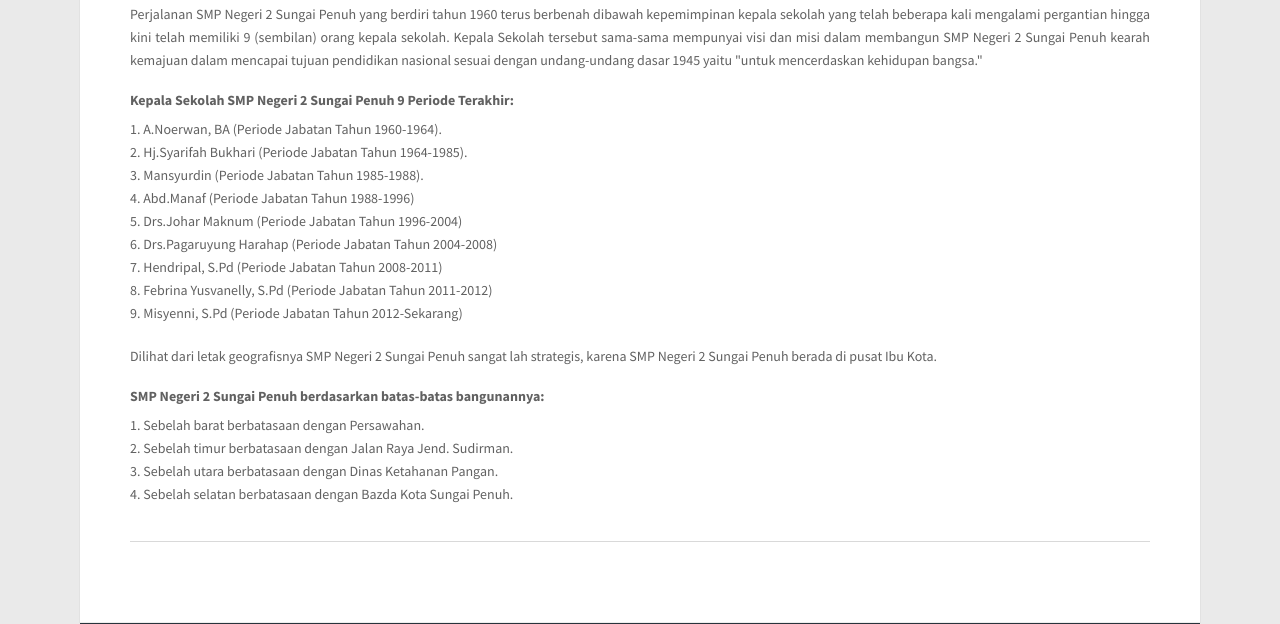
After one commit to novalkrnfds/SMPN2dev, a CodeIgniter app: page /SMPN2dev/profil/sejarah in a window 1280 px wide. The commit adds this page. Shown: the part 633-1257 px from the top of the page. Run offline with CodeIgniter, Linux system fonts and the light colour scheme; some libraries are stand-ins or nearby versions.

Commit message:
add sejarah sekolah

```diff
--- a/application/controllers/profil.php
+++ b/application/controllers/profil.php
@@ -11,6 +11,14 @@ class Profil extends CI_Controller {
 		$this->template->display('content/galeri');
 	}
 
+	public function sejarah(){
+		$this->template->display('content/profil/sejarah');
+	}
+
+	public function saranaprasarana(){
+		$this->template->display('content/profil/saranaprasarana');
+	}
+
 	public function visimisi(){
 		$this->template->display('content/profil/visimisi');
 	}
--- /dev/null
+++ b/application/views/content/profil/sejarah.php
@@ -0,0 +1,44 @@
+<div class="wrapper">
+    <div class="inner light">
+		<div class="page-intro clearfix">
+		<div class="container" style="margin-bottom: 15px;">
+		<h1><strong>Sejarah SMP Negeri 2 Sungai Penuh</h3></Strong>
+		<hr>
+
+<div class="hr1"></div>
+	<div class="one-half">
+			<p><img src="https://ret-tech.id/SMPNDEV/SMPN2/images/header/1.jpg" width="600" height="300"/></p></div>
+<div class="">
+<p style="text-align:justify;"><span class="dropcap">S</span>SMP Negeri 2 Sungai Penuh sejak berdiri tanggal 25 Mei 1960 bernama SGB sampai berubah menjadi SMP Negeri 2 Sungai Penuh,
+				Sejak berdirinya Tahun 1960 sampai sekarang SMP Negeri 2 Sungai Penuh  berkedudukan di Sungai Penuh ibu kota Kabupaten Kerinci sekarang berubah nama Kota Sungai Penuh, tepatnya di Jl.Jend. Sudirman  Kecamatan Sungai Penuh Kota Sungai Penuh.
+				Berdirinya SMP Negeri 2 Sungai Penuh ini atas kerjasama seluruh masyarakat Kecamatan Sungai Penuh untuk mendesak Pemerintah Daerah Tingkat II Kabupaten Kerinci,
+				karena masyarakat memandang bahwa Sekolah Lanjutan Tingkat Pertama di Kabupaten Kerinci tidak akan mungkin dapat menampung semua tamatan Sekolah Dasar, pada tahun 1960, Tamatan Sekolah Dasar memang sangat banyak.
+				Jadi cukup beralasan ketika masyarakat mengharap adanya Sekolah Lanjutan Tingkat Pertama di Kecamatan Sungai Penuh.
+				SMP Negeri 2 Sungai Penuh kini telah mengalami beberapa kemajuan yang sangat signifikan, SMP Negeri Sungai Penuh telah memiliki XXIV Ruang Kelas, X Ruang Lab, dan Lapangan Olah Raga.
+				Dalam Perjalanan SMP Negeri 2 Sungai Penuh yang berdiri tahun 1960 terus berbenah dibawah kepemimpinan kepala sekolah yang telah beberapa kali mengalami pergantian hingga kini telah memiliki 9 (sembilan) orang kepala sekolah.
+				Kepala Sekolah tersebut sama-sama mempunyai visi dan misi dalam membangun SMP Negeri 2 Sungai Penuh kearah kemajuan dalam mencapai tujuan pendidikan nasional sesuai dengan undang-undang dasar 1945 yaitu "untuk mencerdaskan kehidupan bangsa."</div>
+<h5>Kepala Sekolah SMP Negeri 2 Sungai Penuh 9 Periode Terakhir:</h5>
+		<ol class="">
+				<li>A.Noerwan, BA (Periode Jabatan Tahun 1960-1964).</li>
+				<li>Hj.Syarifah Bukhari (Periode Jabatan Tahun 1964-1985).</li>
+				<li>Mansyurdin (Periode Jabatan Tahun 1985-1988).</li>
+				<li>Abd.Manaf (Periode Jabatan Tahun 1988-1996)</li>
+				<li>Drs.Johar Maknum (Periode Jabatan Tahun 1996-2004)</li>
+				<li>Drs.Pagaruyung Harahap (Periode Jabatan Tahun 2004-2008)</li>
+				<li>Hendripal, S.Pd (Periode Jabatan Tahun 2008-2011)</li>
+				<li>Febrina Yusvanelly, S.Pd (Periode Jabatan Tahun 2011-2012)</li>
+				<li>Misyenni, S.Pd (Periode Jabatan Tahun 2012-Sekarang)</li>
+			</ol>
+				<p>Dilihat dari letak geografisnya SMP Negeri 2 Sungai Penuh sangat lah strategis, karena SMP Negeri 2 Sungai Penuh berada di pusat Ibu Kota.</p>
+		<h5>SMP Negeri 2 Sungai Penuh berdasarkan batas-batas bangunannya:</h5>
+		<ol class="">
+				<li>Sebelah barat berbatasaan dengan Persawahan.</li>
+				<li>Sebelah timur berbatasaan dengan Jalan Raya Jend. Sudirman.</li>
+				<li>Sebelah utara berbatasaan dengan Dinas Ketahanan Pangan.</li>
+				<li>Sebelah selatan berbatasaan dengan Bazda Kota Sungai Penuh.</li>
+			</ol>
+
+</div>
+	</div>
+		</div>
+			</div>
--- a/application/views/templates/nav.php
+++ b/application/views/templates/nav.php
@@ -6,10 +6,10 @@
 		<li class="<?php if($this->uri->segment(2) == "profil" || $this->uri->segment(2) == "prestasi" || $this->uri->segment(2) == "struktur_organisasi" || $this->uri->segment(2) == "visimisi"){echo "active";}?>">
 			<a href="#">Profil</a>
 			<ul>
-				<li><a href="#">Sejarah Sekolah</a></li>
+				<li><a href="<?php echo base_url()."profil/sejarah"; ?>">Sejarah Sekolah</a></li>
 				<li><a href="<?php echo base_url()."profil/struktur_organisasi"; ?>">Struktur Organinasi</a></li>
 				<li><a href="<?php echo base_url()."profil/visimisi"; ?>">Visi & Misi</a></li>
-				<li><a href="<?php echo base_url()."profil/visimisi"; ?>">Sarana & Prasarana</a></li>
+				<li><a href="<?php echo base_url()."profil/saranaprasarana"; ?>">Sarana & Prasarana</a></li>
 				<li><a href="<?php echo base_url()."profil/prestasi"; ?>">Prestasi</a></li>
 			</ul>
 		</li>
```
Also changed, not shown: application/controllers/web.php (+8 -0 lines), application/views/content/profil/saranaprasarana.php (added, +33 -0 lines).
